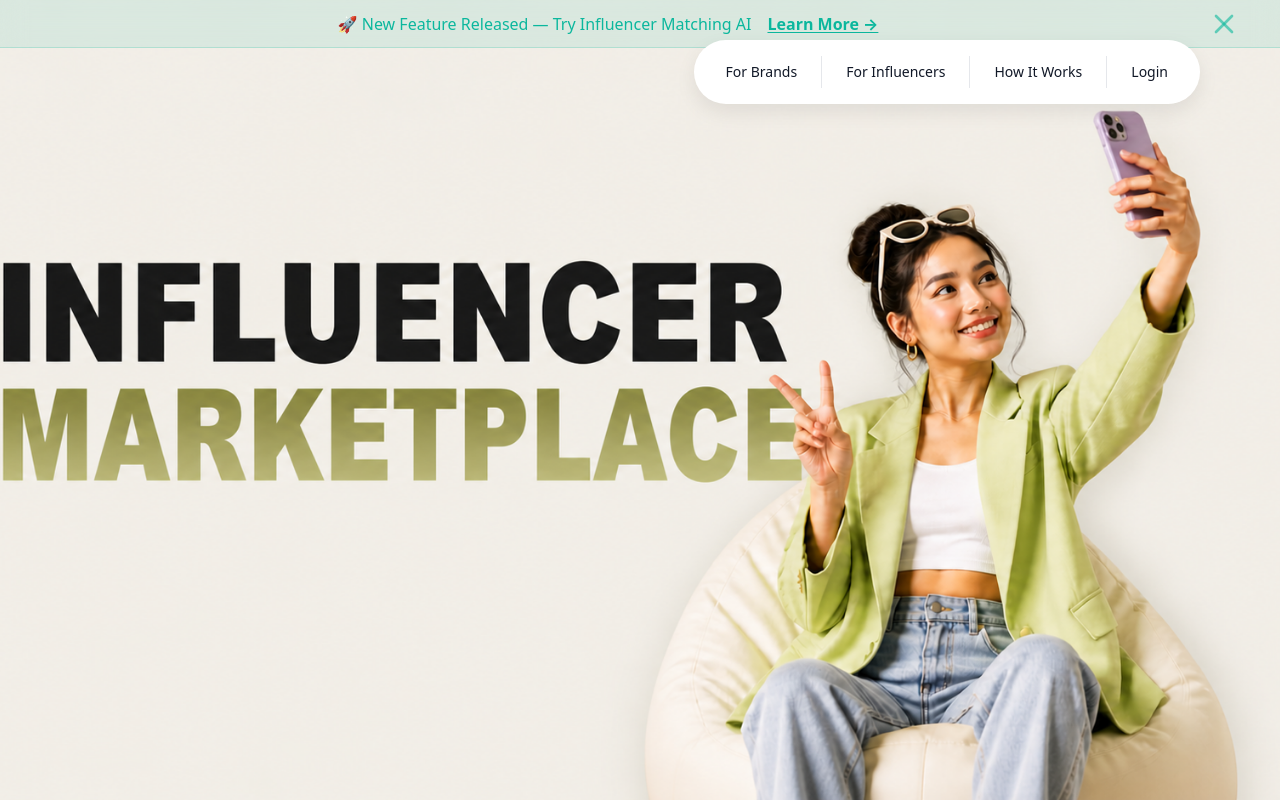
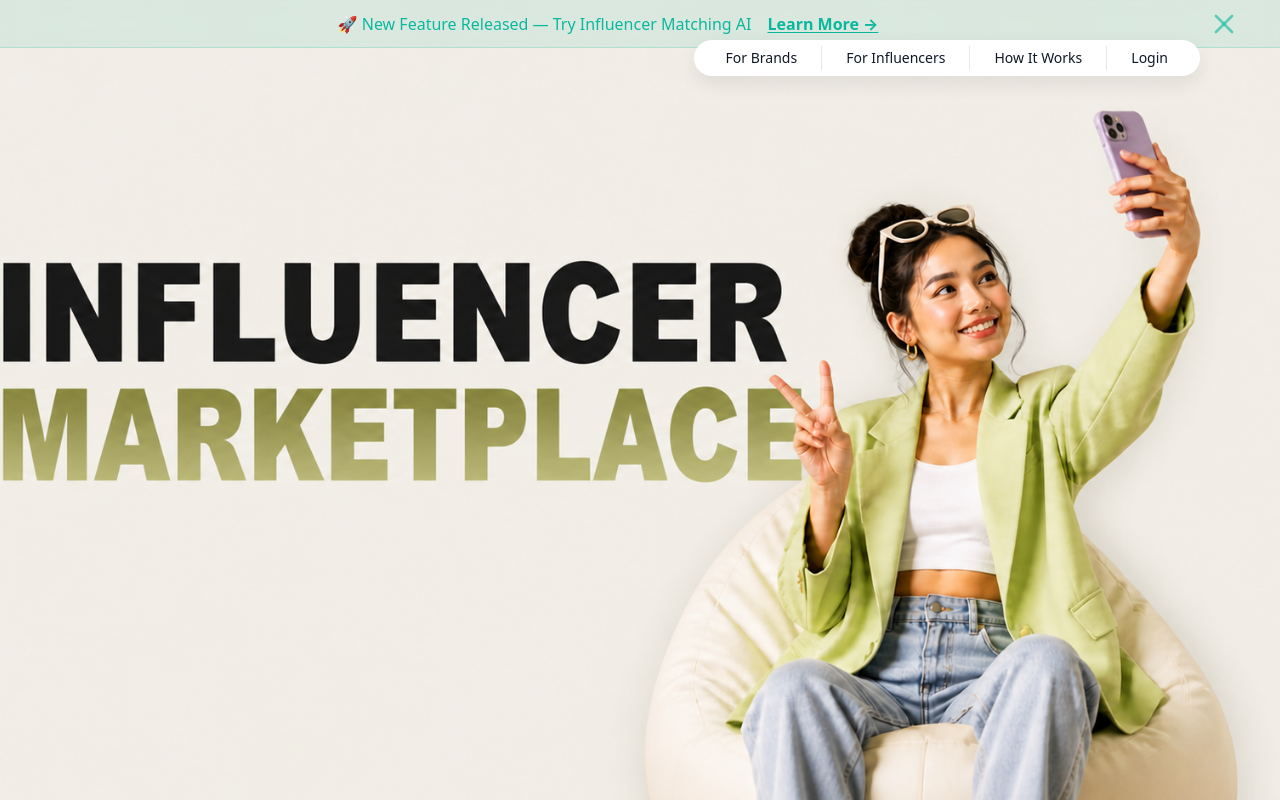
Before and after one commit to nevermature01-lgtm/collabli, a Next.js app: page / in a window 1280 px wide. Built offline with nearby package versions, Linux system fonts and the light colour scheme.

Commit message:
height kam karo thodi baki sab same  (_for element <FloatingNavbar>_)

```diff
--- a/src/components/FloatingNavbar.tsx
+++ b/src/components/FloatingNavbar.tsx
@@ -14,7 +14,7 @@ export default function FloatingNavbar() {
 
   return (
     <div className="fixed top-5 right-10 z-[1000]">
-      <div className="flex items-center bg-white rounded-full shadow-[0_8px_20px_rgba(0,0,0,0.08)] py-2 px-4">
+      <div className="flex items-center bg-white rounded-full shadow-[0_8px_20px_rgba(0,0,0,0.08)] py-1.5 px-4">
 
         {/* Desktop Menu */}
         <div className="hidden md:flex items-center gap-0">
@@ -25,7 +25,7 @@ export default function FloatingNavbar() {
               </span>
 
               {index !== menuItems.length - 1 && (
-                <div className="w-px h-4 bg-gray-200 mx-3" />
+                <div className="w-px h-3 bg-gray-200 mx-3" />
               )}
             </div>
           ))}
```
